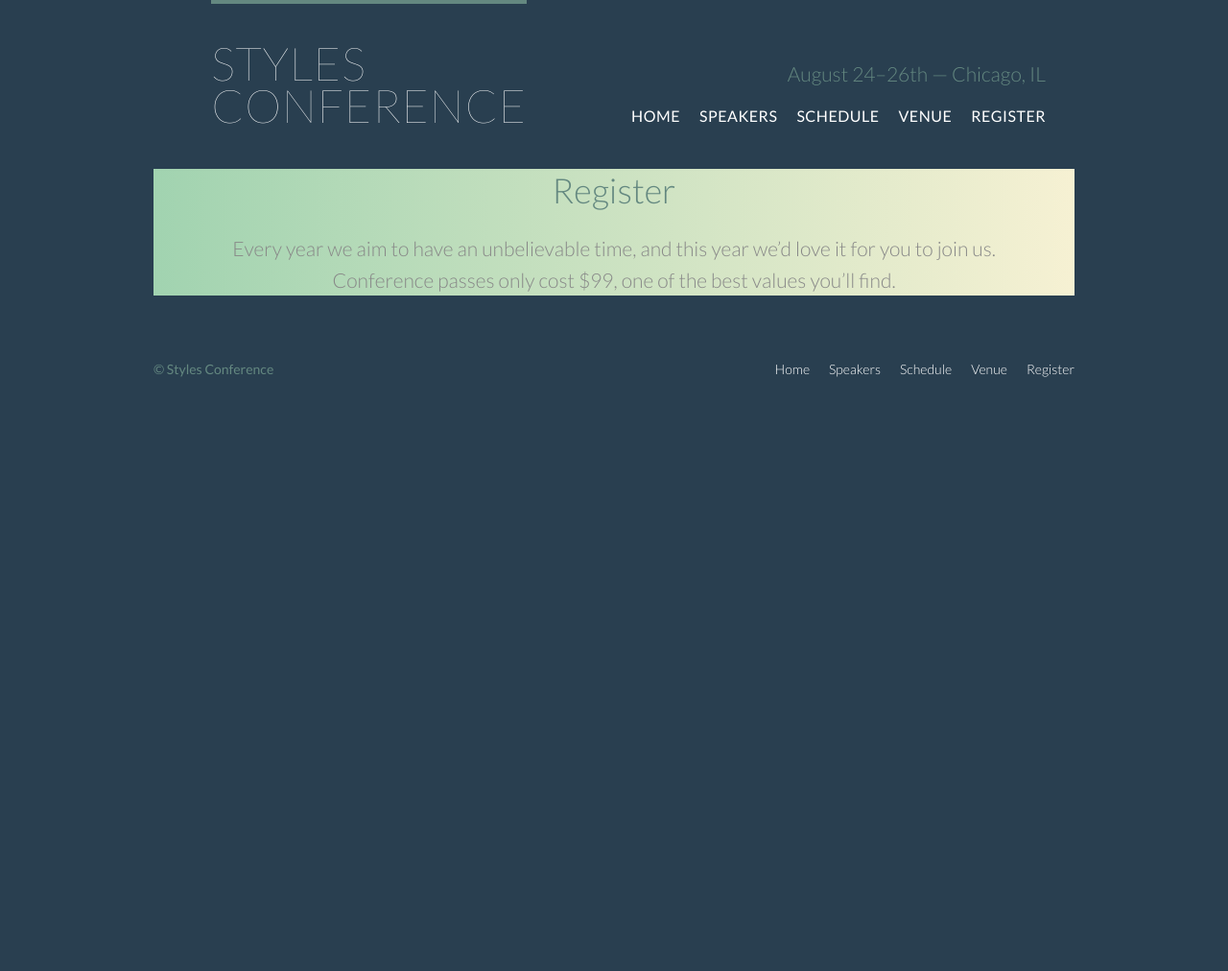
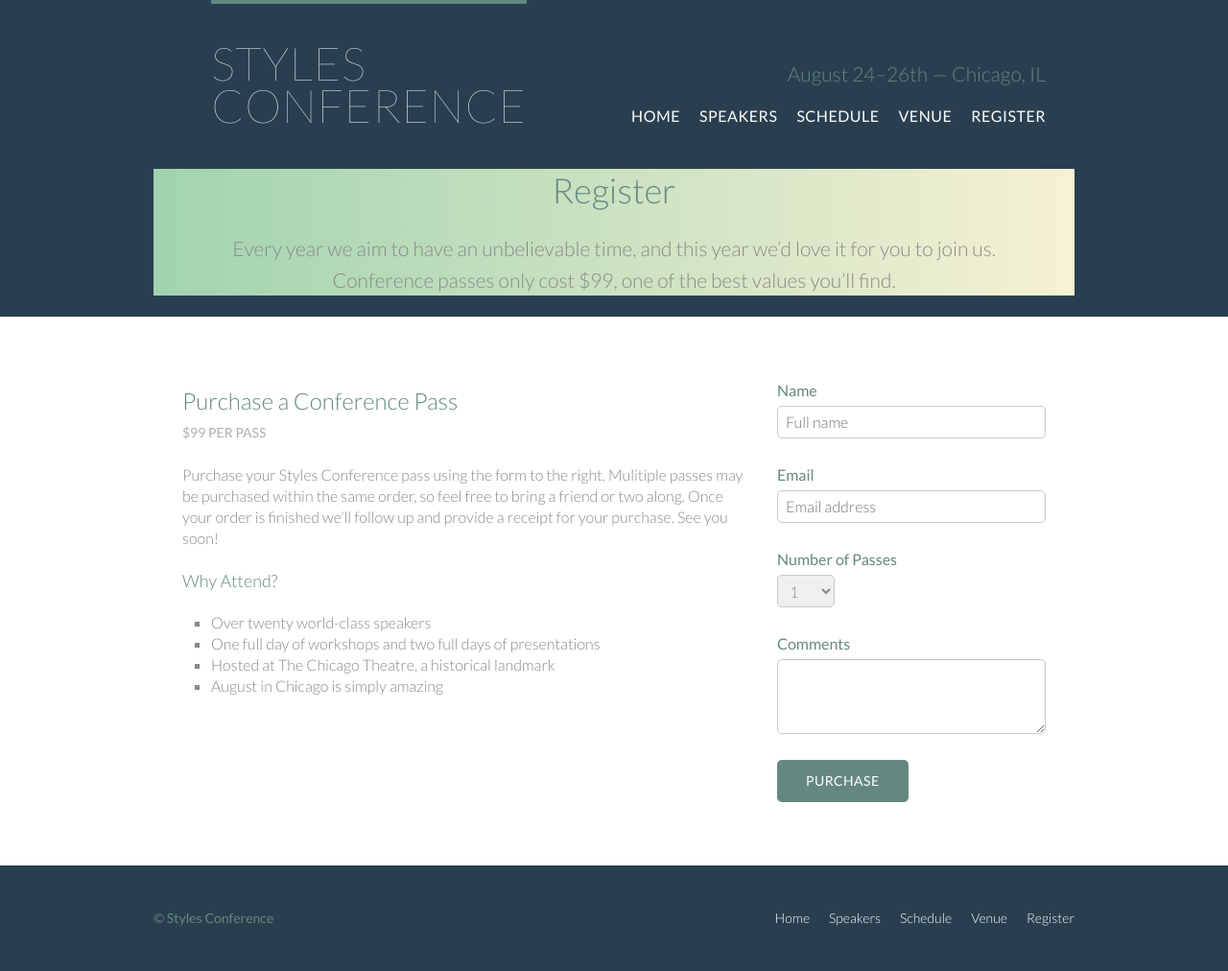
Before and after one commit to MNesci/Styles-Conference-Project, a plain HTML site: page register.html in a window 1280 px wide. Shown: the whole page at 96% size. Before the commit the page ends 800 px from the top, so only its background shows below. Drawn offline with Linux system fonts and the light colour scheme.

Commit message:
Add registration form and details
Added a registration form and details regarding registration to register.html

```diff
--- a/register.html
+++ b/register.html
@@ -32,6 +32,50 @@
         <p>Every year we aim to have an unbelievable time, and this year we&#8217;d love it for you to join us. Conference passes only cost $99, one of the best values you&#8217;ll find.</p>
     </section>
 
+    <section class="row">
+        <div class="col-container">
+            <section class="col-2-3">
+                <h2>Purchase a Conference Pass</h2>
+                <h5>$99 per Pass</h5>
+                <p>Purchase your Styles Conference pass using the form to the right. Mulitiple passes may be purchased within the same order, so feel free to bring a friend or two along. Once your order is finished we&#8217;ll follow up and provide a receipt for your purchase. See you soon!</p>
+                <h4>Why Attend?</h4>
+                <ul class="why-attend">
+                    <li>Over twenty world-class speakers</li>
+                    <li>One full day of workshops and two full days of presentations</li>
+                    <li>Hosted at The Chicago Theatre, a historical landmark</li>
+                    <li>August in Chicago is simply amazing</li>
+                </ul>
+            </section><!--
+            --><form class="col-1-3" action="#" method="post">
+                <fieldset class="register-group">
+                    <label>
+                        Name
+                        <input type="text" name="name" placeholder="Full name" required>
+                    </label>
+                    <label>
+                        Email
+                        <input type="email" name="email" placeholder="Email address" required>
+                    </label>
+                    <label>
+                        Number of Passes
+                        <select name="quanitity" required>
+                            <option value="1" selected>1</option>
+                            <option value="2">2</option>
+                            <option value="3">3</option>
+                            <option value="4">4</option>
+                            <option value="5">5</option>
+                        </select>
+                    </label>
+                    <label>
+                        Comments
+                        <textarea name="comments"></textarea>
+                    </label>
+                </fieldset>
+                <input class="btn btn-default" type="submit" name="submit" value="Purchase">
+            </form>
+        </div>
+    </section>
+
     <footer class="container primary-footer clearfix">
         <small>&copy; Styles Conference</small>
         <nav class="nav">
--- a/styles/style.css
+++ b/styles/style.css
@@ -328,6 +328,17 @@ Buttons
     color: #648880;
 }
 
+.btn-default {
+    border: 0;
+    background: #648880;
+    padding: 11px 30px;
+    font-size: 14px;
+}
+
+.btn-default:hover {
+    background: #77a198;
+}
+
 /*
 ----------------------------------------------
 Home
@@ -404,3 +415,55 @@ Venue
 .venue-map {
     height: 264px;
 }
+
+/*
+------------------------------------
+Register
+------------------------------------
+*/
+
+.why-attend {
+    list-style: square;
+    margin: 0 0 22px 30px;
+}
+
+form {
+    margin-bottom: 22px;
+}
+
+input,
+select,
+textarea {
+    font: 300 16px/22px "Lato", "Open Sans", "Helvetica Neue", Helvetica, Arial, sans-serif;
+}
+
+.register-group label {
+    color: #648880;
+    cursor: pointer;
+    font-weight: 400;
+}
+
+.register-group input,
+.register-group select,
+.register-group textarea {
+    border: 1px solid #c6c9cc;
+    border-radius: 5px;
+    color: #888;
+    display: block;
+    margin: 5px 0 27px 0;
+    padding: 5px 8px;
+}
+
+.register-group input,
+.register-group textarea {
+    width: 100%;
+}
+
+.register-group select {
+    height: 34px;
+    width: 60px;
+}
+
+.register-group textarea {
+    height: 78px;
+}
```
